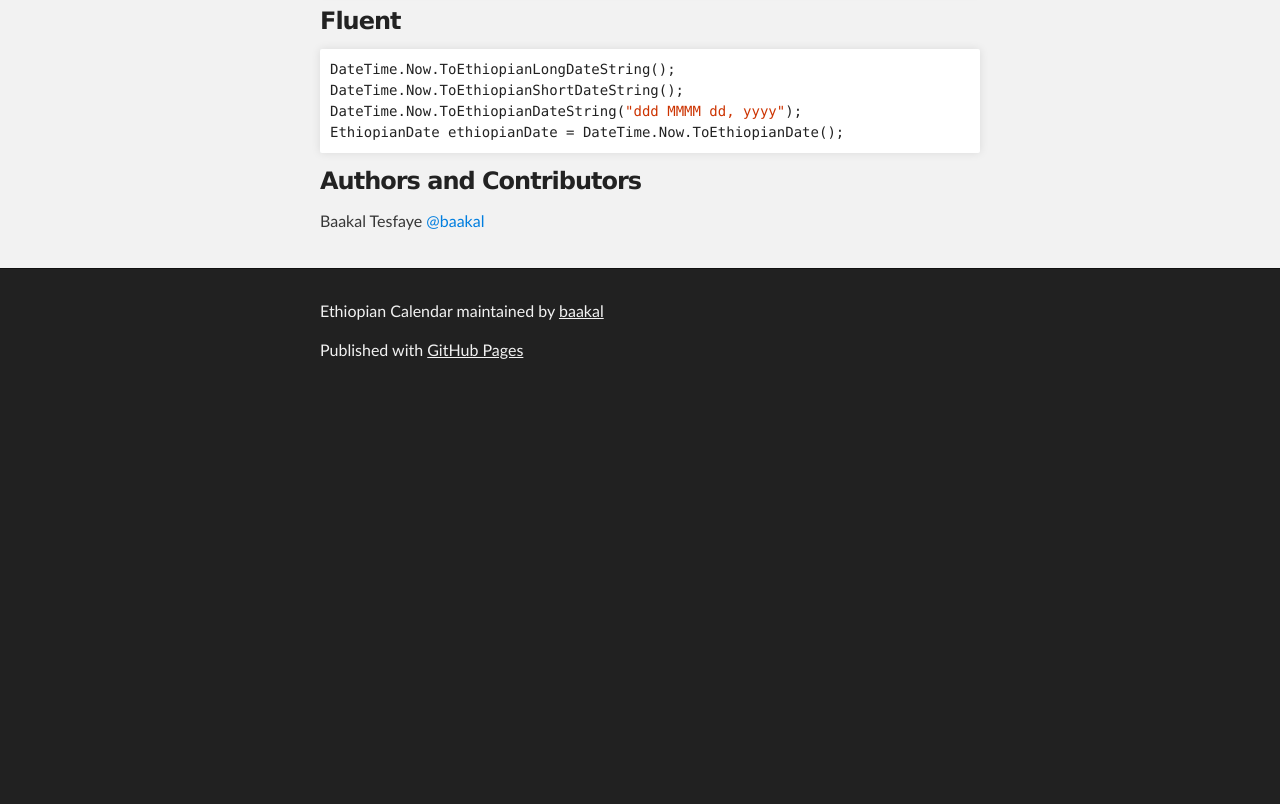
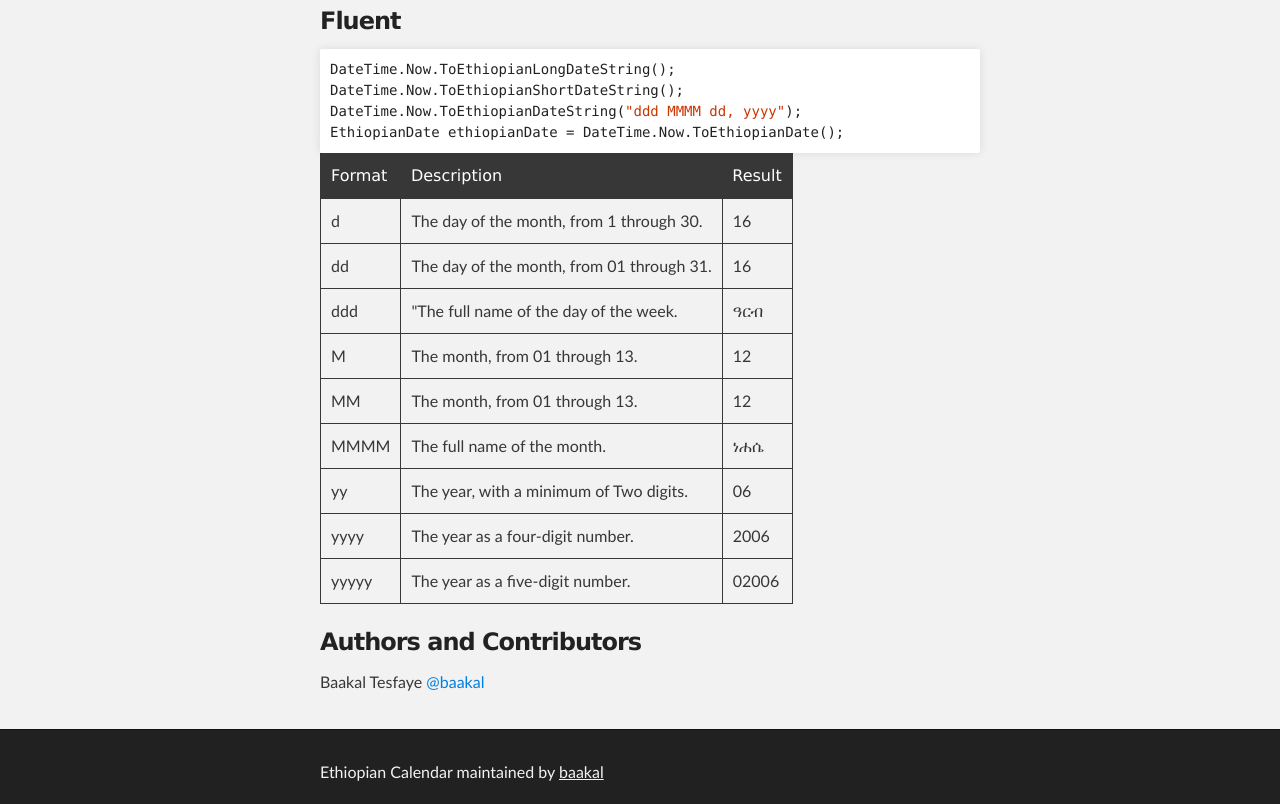
Before and after one commit to baakal/EthiopianCalendar, a plain HTML site: page index.html in a window 1280 px wide. Shown: the part 658-1462 px from the top of the page. Before the commit the page ends 1055 px from the top, so only its background shows below. Drawn offline with Linux system fonts and the light colour scheme.

```diff
--- a/index.html
+++ b/index.html
@@ -60,7 +60,60 @@
 <span class="n">EthiopianDate</span> <span class="n">ethiopianDate</span> <span class="p">=</span> <span class="n">DateTime</span><span class="p">.</span><span class="n">Now</span><span class="p">.</span><span class="n">ToEthiopianDate</span><span class="p">();</span>
 </pre></div>
 
-<h3>
+<table>
+<thead><tr>
+<th>Format</th>
+<th>Description</th>
+<th>Result</th>
+</tr></thead>
+<tbody>
+<tr>
+<td>d</td>
+<td>The day of the month, from 1 through 30.</td>
+<td>16</td>
+</tr>
+<tr>
+<td>dd</td>
+<td>The day of the month, from 01 through 31.</td>
+<td>16</td>
+</tr>
+<tr>
+<td>ddd</td>
+<td>"The full name of the day of the week.</td>
+<td>ዓርብ</td>
+</tr>
+<tr>
+<td>M</td>
+<td>The month, from 01 through 13.</td>
+<td>12</td>
+</tr>
+<tr>
+<td>MM</td>
+<td>The month, from 01 through 13.</td>
+<td>12</td>
+</tr>
+<tr>
+<td>MMMM</td>
+<td>The full name of the month.</td>
+<td>ነሐሴ</td>
+</tr>
+<tr>
+<td>yy</td>
+<td>The year, with a minimum of Two digits.</td>
+<td>06</td>
+</tr>
+<tr>
+<td>yyyy</td>
+<td>The year as a four-digit number.</td>
+<td>2006</td>
+</tr>
+<tr>
+<td>yyyyy</td>
+<td>The year as a five-digit number.</td>
+<td>02006</td>
+</tr>
+</tbody>
+</table><h3>
 <a name="authors-and-contributors" class="anchor" href="#authors-and-contributors"><span class="octicon octicon-link"></span></a>Authors and Contributors</h3>
 
 <p>Baakal Tesfaye <a href="https://github.com/baakal" class="user-mention">@baakal</a></p>
```
Also changed, not shown: params.json (+1 -1 lines).
